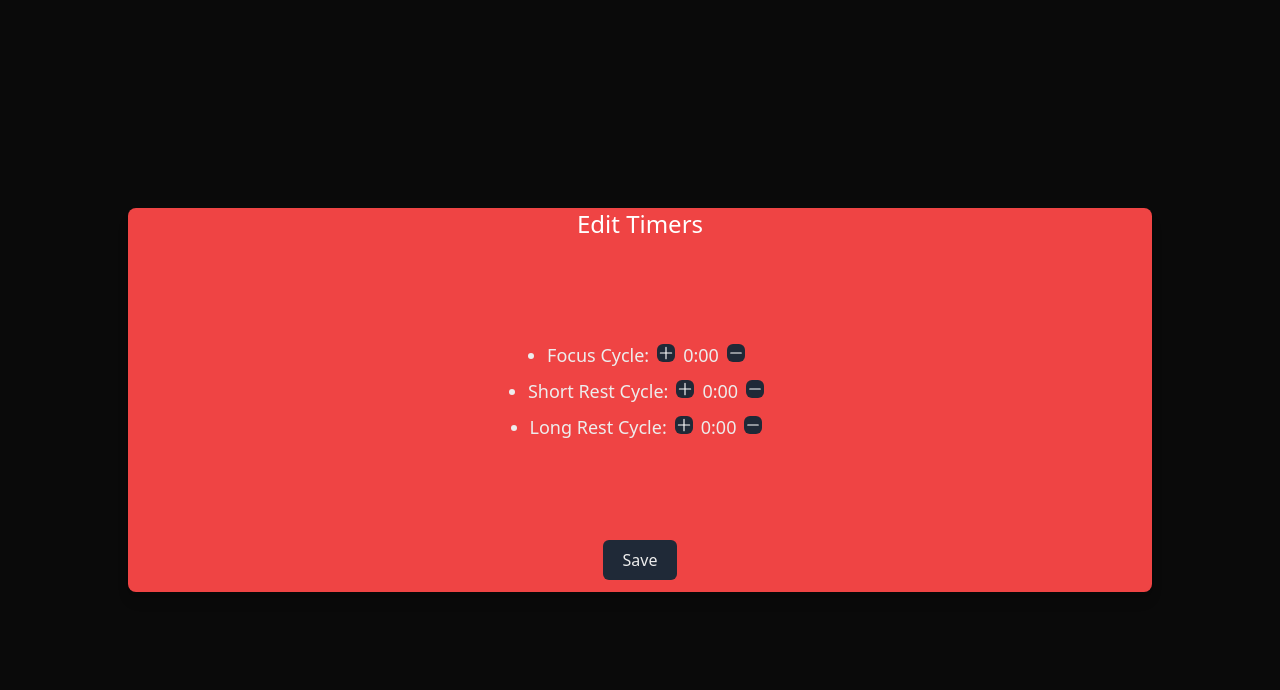
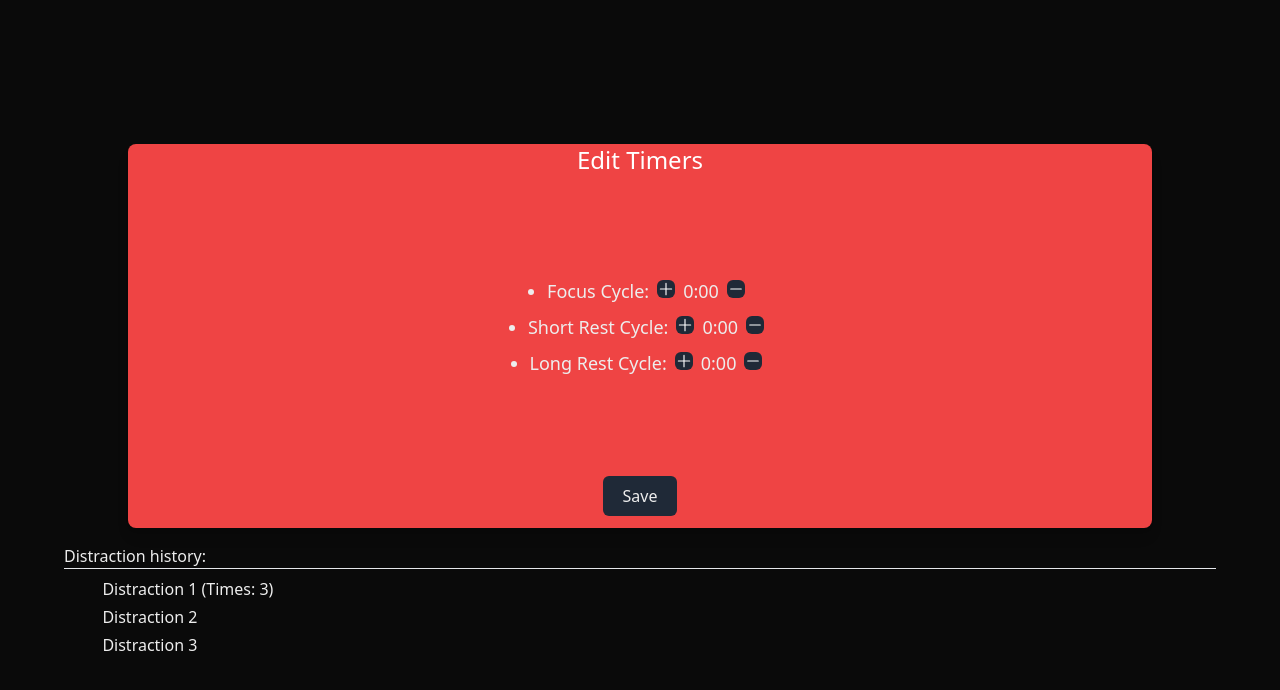
Before and after one commit to lucastashan/improved-focus, a Next.js app: page /settings in a window 1280 px wide. Shown: the top 690 px of the page. Built offline with nearby package versions, Linux system fonts and the light colour scheme; no server answers.

Commit message:
add distraction list skeleton

```diff
--- a/components/Container.tsx
+++ b/components/Container.tsx
@@ -10,11 +10,21 @@ export default function Container({
   hasCols = true,
 }: ContainerProps) {
   return (
-    <div className="flex min-h-screen items-center justify-center">
+    <div className="flex min-h-screen flex-col justify-center">
       <div
-        className={`grid h-96 w-4/5 ${hasCols ? 'grid-cols-3' : 'grid-cols-1'} grid-rows-3 gap-4 rounded-lg bg-red-500 shadow-lg`}
+        className={`mx-auto grid h-96 w-4/5 ${hasCols ? 'grid-cols-3' : 'grid-cols-1'} grid-rows-3 gap-4 rounded-lg bg-red-500 shadow-lg`}
       >
         {children}
+      </div>
+      <div className="mt-4 flex flex-col">
+        <h1 className="mx-[5%] mb-2 whitespace-nowrap border-b">
+          Distraction history:
+        </h1>
+        <ul className="ml-[8%] space-y-1">
+          <li>Distraction 1 (Times: 3)</li>
+          <li>Distraction 2</li>
+          <li>Distraction 3</li>
+        </ul>
       </div>
     </div>
   )
```
